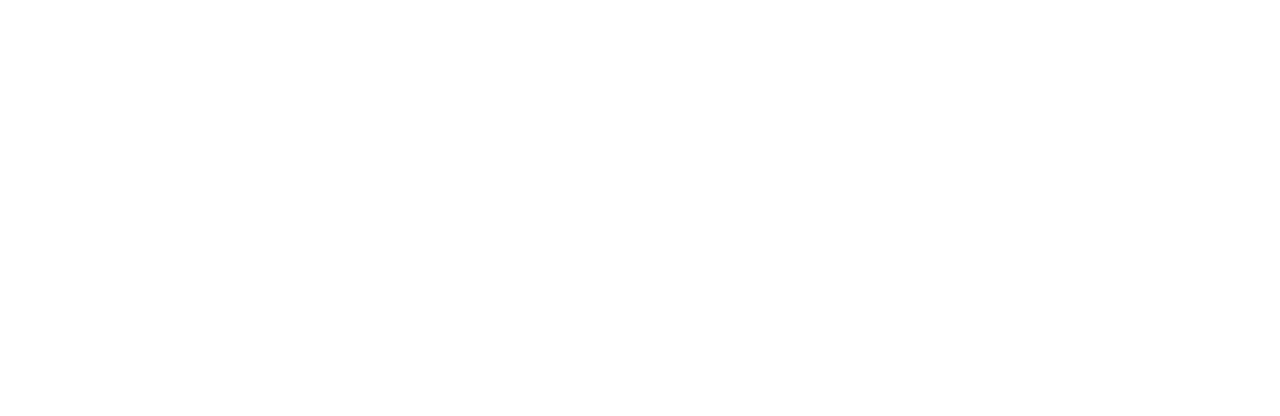
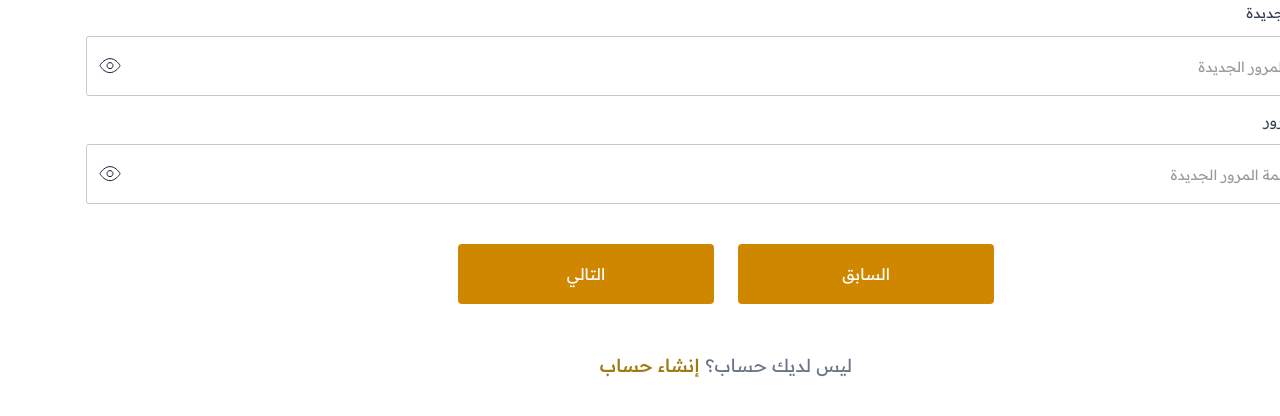
Before and after one commit to PassantYasser/ZE-dashboard, a Next.js app: page /Auth/Signup/Company/SetPassword/FirstSetPassword in a window 1280 px wide. Shown: the top 416 px of the page. Built offline with nearby package versions, Linux system fonts and the light colour scheme.

Commit message:
enhance password creation with validation, success, and profile completion

```diff
--- a/src/app/Auth/Signup/Company/SetPassword/ConfirmationDone/page.jsx
+++ b/src/app/Auth/Signup/Company/SetPassword/ConfirmationDone/page.jsx
@@ -1,8 +1,31 @@
+import Link from 'next/link'
 import React from 'react'
+import { useTranslation } from 'react-i18next';
 
-function ConfirmationDonePage() {
+function ConfirmationDonePage({onNext}) {
+    const { t } = useTranslation();
   return (
-    <div>ConfirmationDonePage</div>
+    <>
+
+        <div className='flex flex-col items-center gap-4 mt-25'>
+          <p className='text-[#0F022E] text-2xl font-bold'>{t('Your account has been created successfully.')}</p>
+          <p className='text-[#656565] text-lg font-medium'>{t('You have successfully created your account, log in now and enjoy our services.')}</p>
+          <img src="/images/ConfirmationDone.svg" alt="" className='mt-10 mb-12 lg1:(mb-20 ,mt-14)' />
+        </div>
+        <div className='flex gap-6'>
+          <Link href='/Auth/Login' className='w-full '>
+            <button
+              className='w-full h-15 bg-[#DDA918] text-white text-base font-medium rounded-[3px] '>
+                {t('Log in')}
+            </button>
+          </Link>
+          <button className='w-full h-15 text-[#C69815] text-base font-medium border border-[#C69815] rounded-[3px]'
+          onClick={onNext}>
+            {t('Complete the profile')}
+          </button>
+        </div>
+
+    </>
   )
 }
 
--- a/src/app/Auth/Signup/Company/SetPassword/FirstSetPassword/page.jsx
+++ b/src/app/Auth/Signup/Company/SetPassword/FirstSetPassword/page.jsx
@@ -1,8 +1,150 @@
-import React from 'react'
+"use client";
+import Link from 'next/link';
+import React, { useEffect, useState } from 'react'
+import { useTranslation } from 'react-i18next';
 
-function FirstSetPasswordPage() {
+function FirstSetPasswordPage({  onPrev  , nextSub ,prevSub  }) {
+  const { t } = useTranslation();
+      const [showPassword, setShowPassword] = useState(false);
+      const [showNewPassword , setShowNewPassword]=useState(false);
+      const [password, setPassword] = useState("");
+      const [isFocused, setIsFocused] = useState(false);
+      const [confirmPassword, setConfirmPassword] = useState("");
+      const [error, setError] = useState("");
+
+
+      // Validation rules
+      const rules = {
+        uppercase: /[A-Z]/.test(password),
+        symbol: /[!@#$%^&*(),.?":{}|<>]/.test(password),
+        number: /[0-9]/.test(password),
+        length: password.length >= 8,
+      };
+
+      useEffect(() => {
+      if (confirmPassword && password !== confirmPassword) {
+        setError(t("Password does not match"));
+      } else {
+        setError("");
+      }
+    }, [password, confirmPassword, t]);
+
   return (
-    <div>FirstSetPasswordPage</div>
+    <>
+
+
+    <form>
+      <label className="text-[#364152] fontSizeA font-normal">
+        {t("New Password")}
+      </label>
+
+      <div className="relative mt-3 mb-3">
+        <input
+          className="w-full h-15 p-3  border border-[#C8C8C8] rounded-[3px] placeholder-[#9A9A9A] placeholder:text-sm"
+          type={showPassword ? "text" : "password"}
+          name="password"
+          id="password"
+          placeholder={t("Enter the new password")}
+          onChange={(e) => setPassword(e.target.value)}
+          onFocus={() => setIsFocused(true)}
+          onBlur={() => setIsFocused(false)}
+        />
+
+        {/* Icon */}
+        <span
+          onClick={() => setShowPassword(!showPassword)}
+          className="absolute left-3 top-1/2 -translate-y-1/2 cursor-pointer text-[#9A9A9A] text-xl"
+        >
+          {showPassword ?
+            (
+              <img src="/images/icons/eyeClose.svg" alt="" />
+            )
+            :(
+              <img src="/images/icons/eyeOpen.svg" alt="" />
+            )
+          }
+        </span>
+      </div>
+      {isFocused && (
+        <ul className="mb-6 space-y-1 text-sm">
+          <li className={rules.uppercase ? "text-green-600" : "text-[#697586]"}>
+            {t("Use at least one uppercase letter")}
+          </li>
+          <li className={rules.symbol ? "text-green-600" : "text-[#697586]"}>
+            {t("Use at least one symbol")}
+          </li>
+          <li className={rules.number ? "text-green-600" : "text-[#697586]"}>
+            {t("Use at least one number")}
+          </li>
+          <li className={rules.length ? "text-green-600" : "text-[#697586]"}>
+            {t("Your password must be at least 8 characters long")}
+          </li>
+        </ul>
+      )}
+      <label className="text-[#364152] fontSizeA font-normal">
+        {t("Confirm password")}
+      </label>
+      <div className="relative mt-3">
+        <input
+          className={`w-full h-15 p-3  border rounded-[3px] placeholder-[#9A9A9A] placeholder:text-sm ${
+            error ? "border-red-500" : "border-[#C8C8C8]"
+          }`}
+          type={showNewPassword ? "text" : "password"}
+          name="confirmPassword"
+          id="confirmPassword"
+          placeholder={t("Re-enter the new password")}
+          value={confirmPassword}
+          onChange={(e) => setConfirmPassword(e.target.value)}
+        />
+
+        {/* Icon */}
+        <span
+          onClick={() => setShowNewPassword(!showNewPassword)}
+          className="absolute left-3 top-1/2 -translate-y-1/2 cursor-pointer text-[#9A9A9A] text-xl"
+        >
+          {showNewPassword ?
+            (
+              <img src="/images/icons/eyeClose.svg" alt="" />
+            )
+            :(
+              <img src="/images/icons/eyeOpen.svg" alt="" />
+            )
+          }
+        </span>
+      </div>
+
+
+  {/* Error Message */}
+  {error && <p className="text-red-500 text-sm mt-2">{error}</p>}
+
+
+    </form>
+
+    <div className='flex gap-6 justify-center mb-12 mt-10'>
+
+      <button
+        onClick={onPrev}
+        className="px-4 py-2 w-64  bg-yellow-600 text-white rounded"
+      >
+        السابق
+      </button>
+      <button
+        onClick={nextSub}
+        className="px-4 py-2 w-64 h-15 bg-yellow-600 text-white rounded"
+      >
+        التالي
+      </button>
+    </div>
+
+    <p className='flex justify-center gap-1.5'>
+      <span className='text-[#697586] text-lg font-normal'>{t('Dont have an account?')}</span>
+      <Link href='/Auth/Signup' className="text-[#9E7A11] text-lg font-medium">
+        {t("Create an account")}
+      </Link>
+    </p>
+
+
+    </>
   )
 }
 
--- a/src/app/Auth/Signup/Company/SetPassword/page.jsx
+++ b/src/app/Auth/Signup/Company/SetPassword/page.jsx
@@ -17,48 +17,22 @@
   const renderSubStep = () => {
     switch (subStep) {
       case 1:
-        return <FirstSetPasswordPage/>
+        return <FirstSetPasswordPage prevSub={prevSub} nextSub={nextSub} onPrev={onPrev}/>
       case 2:
-        return <ConfirmationDonePage />;
+        return <ConfirmationDonePage onNext={onNext} />;
       default:
         return null;
     }
   };
   return (
     <>
-    <div className="border p-4 rounded">
-      <h2 className="font-bold text-lg mb-4">بيانات الشركة</h2>
+    <div className=" p-4 rounded">
 
-      {/* عرض الـ sub-step */}
+      {/* display sub-step */}
       {renderSubStep()}
-
-      {/* أزرار التنقل */}
-      <div className="flex justify-between mt-4">
-        <button
-          onClick={prevSub}
-          disabled={subStep === 1}
-          className="px-4 py-2 bg-gray-300 rounded disabled:opacity-50"
-        >
-          رجوع
-        </button>
-        <button
-          onClick={nextSub}
-          disabled={subStep === 3}
-          className="px-4 py-2 bg-blue-600 text-white rounded"
-        >
-          {subStep === 3 ? "تم" : "التالي"}
-        </button>
-      </div>
     </div>
 
-{/*  */}
-      <button
-        onClick={onNext}
-        disabled={currentStep === steps.length}
-        className="px-4 py-2 bg-yellow-600 text-white rounded"
-      >
-        {currentStep === steps.length ? "إنهاء" : "التالي"}
-      </button>
+
     </>
   )
 }
--- a/src/app/Auth/Signup/Company/Verification/page.jsx
+++ b/src/app/Auth/Signup/Company/Verification/page.jsx
@@ -8,7 +8,7 @@
 import PhoneOtpPage from './PhoneOtp/page';
 import EmailOtpPage from './EmailOtp/page';
 
-function VerificationPage({ onNext, onPrev ,currentStep , steps }) {
+function VerificationPage({ onNext, onPrev }) {
   const { t } = useTranslation();
   const [subStep, setSubStep] = useState(1);
 
@@ -40,7 +40,7 @@
       {renderSubStep()}
 
 
-    </div>
+      </div>
 
 
     </>
--- a/src/language/locales/ar.json
+++ b/src/language/locales/ar.json
@@ -70,7 +70,9 @@
   "Enter your national ID number":"ادخل رقم الهوية الوطنية",
   "Already have an account?":"لديك حساب بالفعل ؟",
   "Email verification":"التحقق من البريد الألكتروني",
-
+  "You have successfully created your account, log in now and enjoy our services.":"لقد أنشأت حسابك بنجاح، سجل الدخول الآن واستمتع بخدماتنا",
+  "Your account has been created successfully.":"تم إنشاء حسابك بنجاح",
+  "Complete the profile":"استكمال الملف الشخصي",
 
 
 
--- a/src/language/locales/en.json
+++ b/src/language/locales/en.json
@@ -70,6 +70,10 @@
   "Enter your national ID number":"Enter your national ID number",
   "Already have an account?":"Already have an account?",
   "Email verification":"Email verification",
+  "You have successfully created your account, log in now and enjoy our services.":"You have successfully created your account, log in now and enjoy our services.",
+  "Your account has been created successfully.":"Your account has been created successfully.",
+  "Complete the profile":"Complete the profile",
+
 
 
 
```
